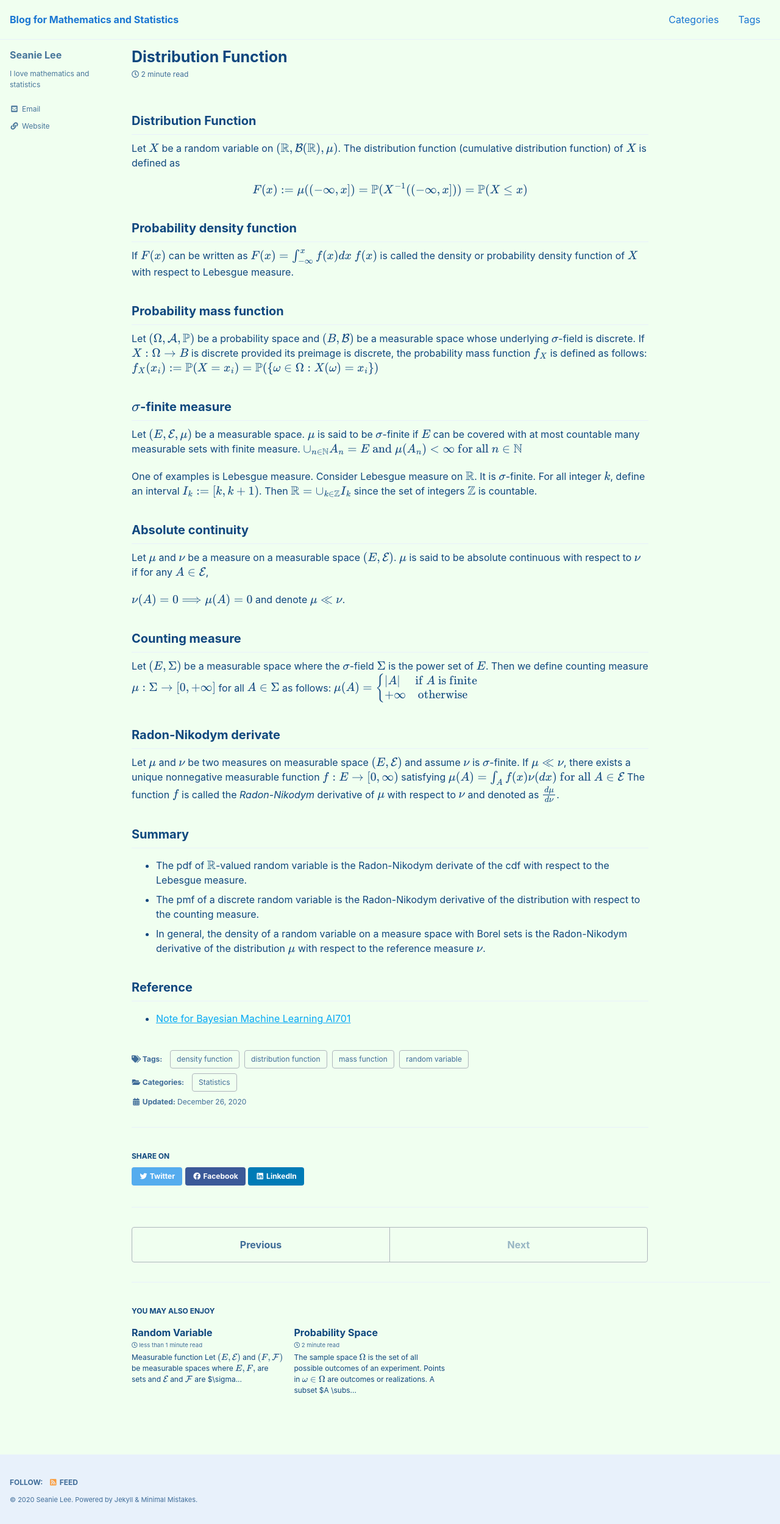
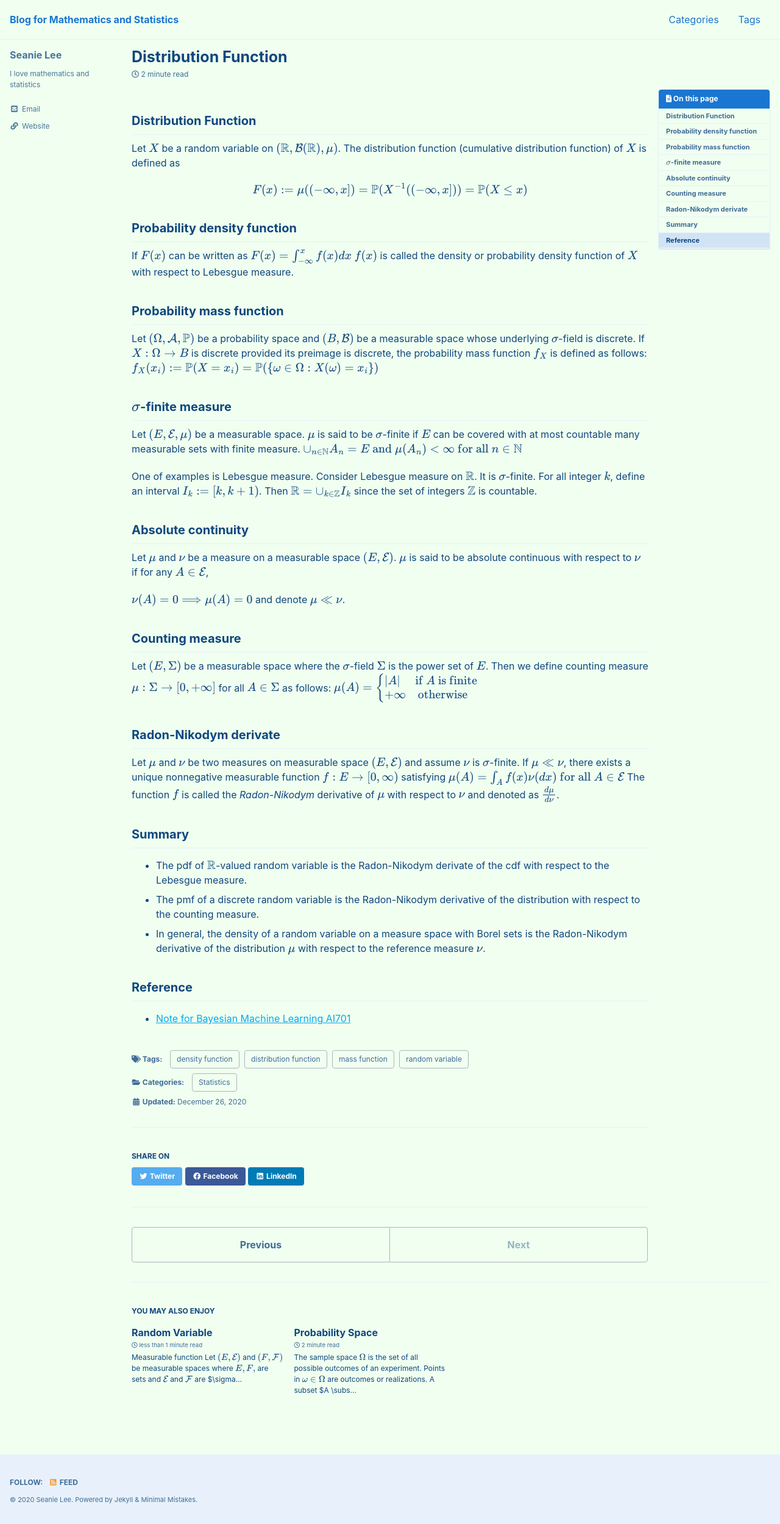
Before and after one commit to seanie12/blog, a Jekyll site: the page built from _posts/2020-12-26-probability-distribution.md, in a window 1280 px wide. Shown: the whole page at 61% size. Built offline with Jekyll 4.4.1, drawn with Linux system fonts in a browser that asks for light colours; cached includes are drawn as plain includes; formulas are drawn with MathJax 3; part of the change alters nothing that is shown.

Commit message:
Update 2020-12-26-probability-distribution.md

```diff
--- a/_posts/2020-12-26-probability-distribution.md
+++ b/_posts/2020-12-26-probability-distribution.md
@@ -10,7 +10,13 @@ tags:
   - density function
   - mass function
 
+
+toc: true
+toc_sticky: true
+
 use_math : true
+comments : true
+
 ---
 
 ## Distribution Function
```
